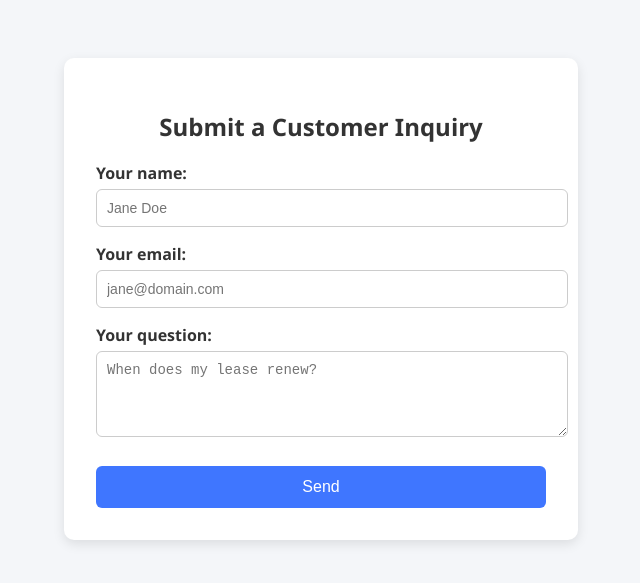
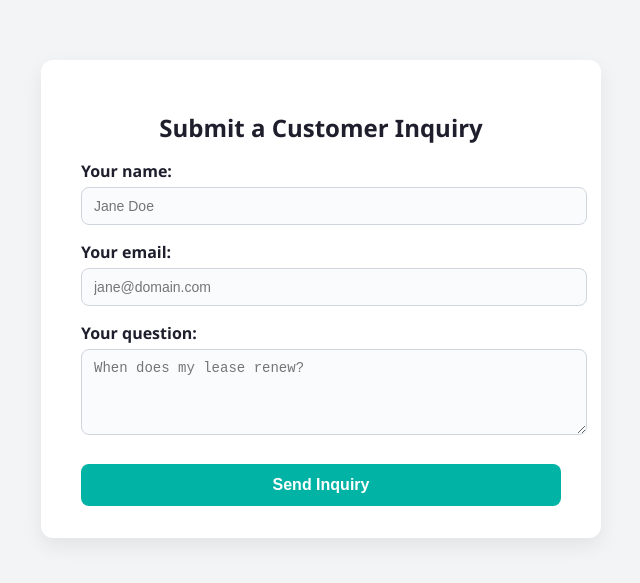
Before and after one commit to ferospina98/ht_test, a plain HTML site: page index.html in a window 1280 px wide. Shown: the part 101-684 px from the top of the page, without its empty margins (319-959 px from the left). Drawn offline with Linux system fonts and the light colour scheme.

Commit message:
Update index.html

```diff
--- a/index.html
+++ b/index.html
@@ -6,7 +6,7 @@
   <style>
     body {
       font-family: 'Segoe UI', sans-serif;
-      background-color: #f4f6f9;
+      background-color: #f2f4f6;
       display: flex;
       align-items: center;
       justify-content: center;
@@ -15,50 +15,57 @@
     }
 
     .form-container {
-      background: white;
-      padding: 2rem;
-      border-radius: 10px;
-      box-shadow: 0 4px 12px rgba(0, 0, 0, 0.1);
+      background: #ffffff;
+      padding: 2rem 2.5rem;
+      border-radius: 12px;
+      box-shadow: 0 8px 20px rgba(0, 0, 0, 0.07);
       width: 100%;
-      max-width: 450px;
+      max-width: 480px;
     }
 
     h2 {
       text-align: center;
-      color: #333;
+      color: #1e1e2d;
+      margin-bottom: 1rem;
     }
 
     label {
       display: block;
       margin-top: 1rem;
       font-weight: 600;
-      color: #333;
+      color: #1e1e2d;
     }
 
     input, textarea {
       width: 100%;
-      padding: 10px;
+      padding: 10px 12px;
       margin-top: 5px;
-      border: 1px solid #ccc;
-      border-radius: 6px;
+      border: 1px solid #d0d5dd;
+      border-radius: 8px;
       font-size: 14px;
+      background-color: #fafbfc;
+    }
+
+    textarea {
+      resize: vertical;
     }
 
     button {
       margin-top: 1.5rem;
       width: 100%;
-      background-color: #3f76ff;
-      color: white;
+      background-color: #00b3a4; /* Hallo Theo primary teal */
+      color: #ffffff;
       padding: 12px;
       border: none;
-      border-radius: 6px;
+      border-radius: 8px;
       font-size: 16px;
+      font-weight: 600;
       cursor: pointer;
       transition: background-color 0.2s ease;
     }
 
     button:hover {
-      background-color: #2e5ed8;
+      background-color: #00998b;
     }
   </style>
 </head>
@@ -75,7 +82,7 @@
       <label for="message">Your question:</label>
       <textarea id="message" name="message" rows="4" placeholder="When does my lease renew?" required></textarea>
 
-      <button type="submit">Send</button>
+      <button type="submit">Send Inquiry</button>
     </form>
   </div>
 </body>
```
